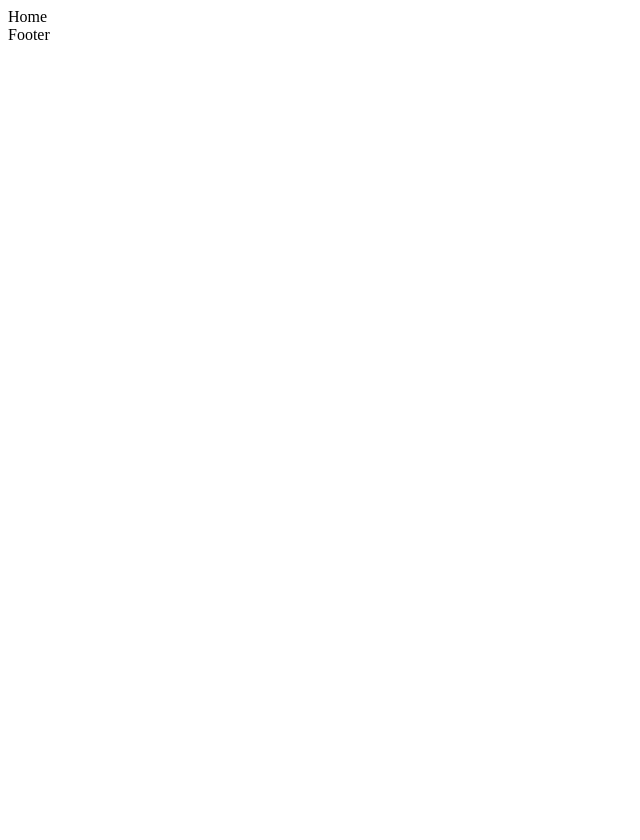
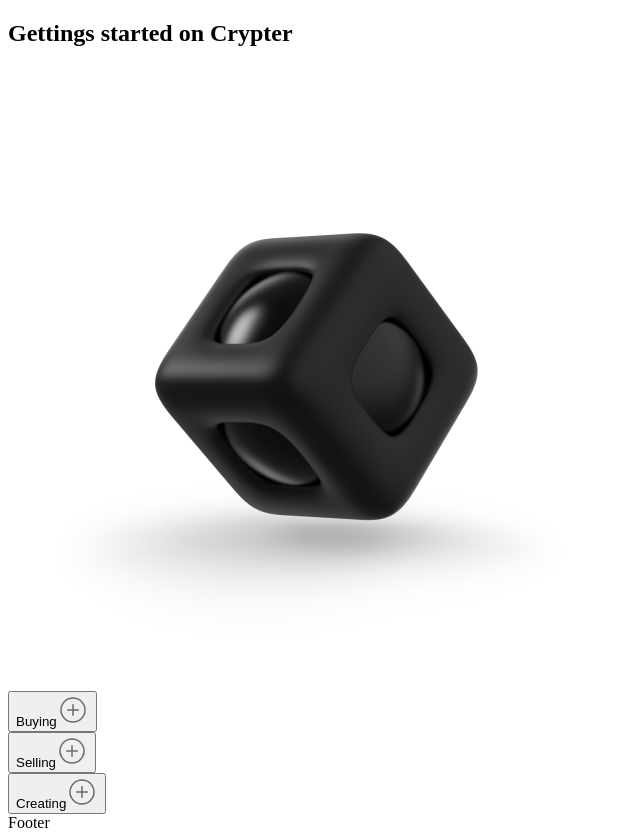
Before and after one commit to marcik357/fe_14__final_project, a React (Create React App) app: page / in a window 1280 px wide. Shown: the whole page, without its empty margins (0-640 px from the left). Before the commit the page ends 800 px from the top, so only its background shows below. Built offline with nearby package versions, Linux system fonts and the light colour scheme.

Commit message:
ADD: initial structure

```diff
--- /dev/null
+++ b/src/components/HelpCenter/index.jsx
@@ -0,0 +1,95 @@
+import React, { useState } from "react";
+import { OpenList } from "../Icons/open-list";
+import { CloseList } from "../Icons/close-list";
+import cube from "../../img/cube.png";
+import styles from "./helpCenter.module.scss";
+
+export function HelpCenter() {
+  const [activeBlocks, setActiveBlocks] = useState([]);
+
+  const toggleBlock = (block) => {
+    if (activeBlocks.includes(block)) {
+      setActiveBlocks(
+        activeBlocks.filter((activeBlock) => activeBlock !== block)
+      );
+    } else {
+      setActiveBlocks([...activeBlocks, block]);
+    }
+  };
+
+  return (
+    <div>
+      <div className={styles.helpCenterCube}>
+        <div className={styles.helpCenterCube__blockCube}>
+          <h2>Gettings started on Crypter</h2>
+          <img src={cube} alt="cube" />
+        </div>
+      </div>
+      <div>
+        <div>
+          <button
+            type="button"
+            className={`block-button ${
+              activeBlocks.includes(1) ? "active" : ""
+            }`}
+            onClick={() => toggleBlock(1)}
+          >
+            Buying
+            <span>{activeBlocks.includes(1) ? <CloseList /> : <OpenList />}</span>
+          </button>
+          {activeBlocks.includes(1) && (
+            <ul>
+                <li>Connect your wallet to Crypter</li>
+                <li>Guide to collection NFT artworks on Crypter</li>
+                <li>Marketplace balance</li>
+                <li>Marketplace fees</li>
+                <li>What is offer price?</li>
+            </ul>
+          )}
+        </div>
+        <div>
+          <button
+            type="button"
+            className={`block-button ${
+              activeBlocks.includes(2) ? "active" : ""
+            }`}
+            onClick={() => toggleBlock(2)}
+          >
+            Selling
+            <span>{activeBlocks.includes(2) ? <CloseList /> : <OpenList />}</span>
+          </button>
+          {activeBlocks.includes(2) && (
+            <ul>
+                <li>Connect your wallet to Crypter</li>
+                <li>Guide to collection NFT artworks on Crypter</li>
+                <li>Marketplace balance</li>
+                <li>Marketplace fees</li>
+                <li>What is offer price?</li>
+            </ul>
+          )}
+        </div>
+        <div>
+          <button
+            type="button"
+            className={`block-button ${
+              activeBlocks.includes(3) ? "active" : ""
+            }`}
+            onClick={() => toggleBlock(3)}
+          >
+            Creating
+            <span>{activeBlocks.includes(3) ? <CloseList /> : <OpenList />}</span>
+          </button>
+          {activeBlocks.includes(3) && (
+            <ul>
+                <li>Connect your wallet to Crypter</li>
+                <li>Guide to collection NFT artworks on Crypter</li>
+                <li>Marketplace balance</li>
+                <li>Marketplace fees</li>
+                <li>What is offer price?</li>
+            </ul>
+          )}
+        </div>
+      </div>
+    </div>
+  );
+}
--- /dev/null
+++ b/src/components/Icons/close-list.jsx
@@ -0,0 +1,28 @@
+export function CloseList() {
+  return (
+    <svg
+      xmlns="http://www.w3.org/2000/svg"
+      width="32"
+      height="32"
+      viewBox="0 0 32 32"
+      fill="none"
+    >
+      <circle
+        cx="16"
+        cy="16"
+        r="12"
+        stroke="#686A6C"
+        stroke-width="1.5"
+        stroke-linecap="round"
+        stroke-linejoin="round"
+      />
+      <path
+        d="M10.668 16H21.3346"
+        stroke="#686A6C"
+        stroke-width="1.5"
+        stroke-linecap="round"
+        stroke-linejoin="round"
+      />
+    </svg>
+  );
+}
--- /dev/null
+++ b/src/components/Icons/open-list.jsx
@@ -0,0 +1,35 @@
+export function OpenList() {
+  return (
+    <svg
+      xmlns="http://www.w3.org/2000/svg"
+      width="32"
+      height="32"
+      viewBox="0 0 32 32"
+      fill="none"
+    >
+      <circle
+        cx="16"
+        cy="16"
+        r="12"
+        stroke="#686A6C"
+        stroke-width="1.5"
+        stroke-linecap="round"
+        stroke-linejoin="round"
+      />
+      <path
+        d="M10.668 16H21.3346"
+        stroke="#686A6C"
+        stroke-width="1.5"
+        stroke-linecap="round"
+        stroke-linejoin="round"
+      />
+      <path
+        d="M16 21.332L16 10.6654"
+        stroke="#686A6C"
+        stroke-width="1.5"
+        stroke-linecap="round"
+        stroke-linejoin="round"
+      />
+    </svg>
+  );
+}
--- a/src/pages/Home/index.jsx
+++ b/src/pages/Home/index.jsx
@@ -1,7 +1,9 @@
+import { HelpCenter } from "../../components/HelpCenter";
+
 export function Home() {
   return (
     <div>
-      Home
+      <HelpCenter />
     </div>
   );
 }
```
Also changed, not shown: .eslintrc.json, src/components/HelpCenter/helpCenter.module.scss (added), src/img/cube.png (added).
